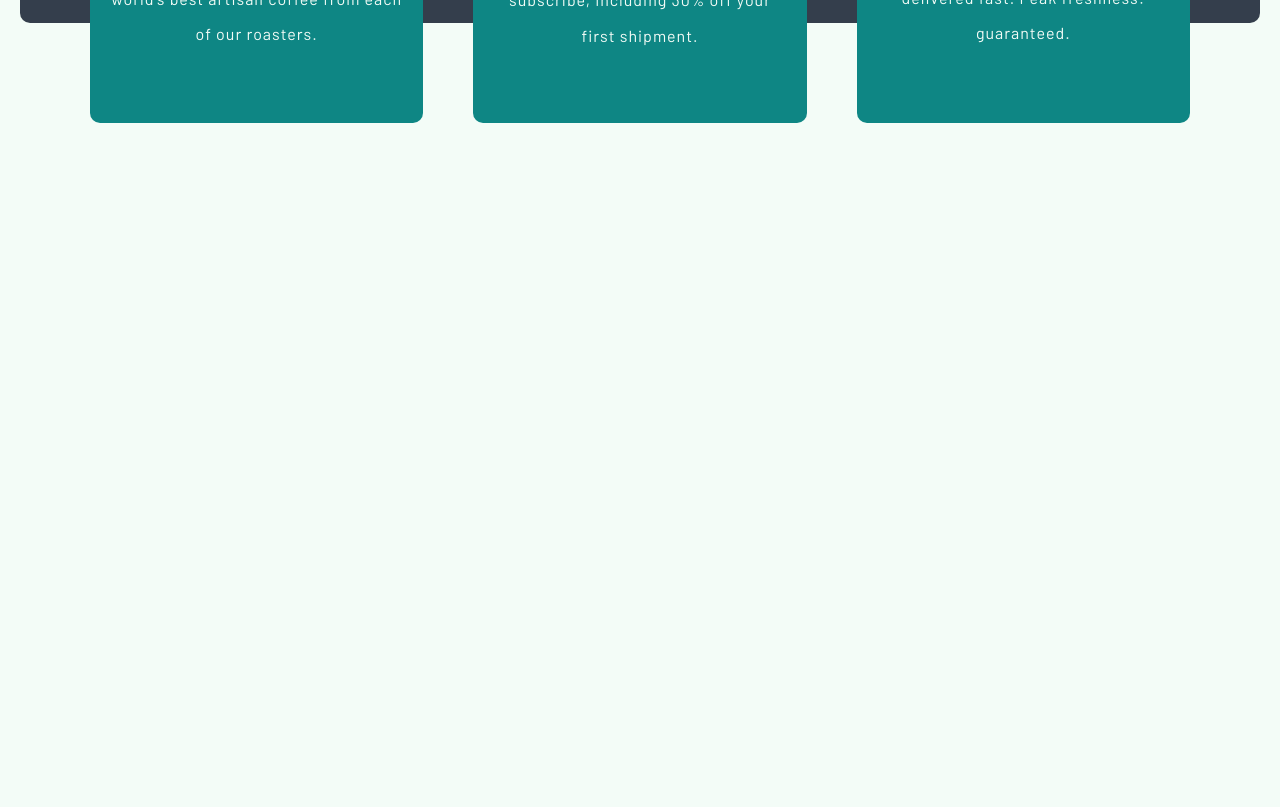
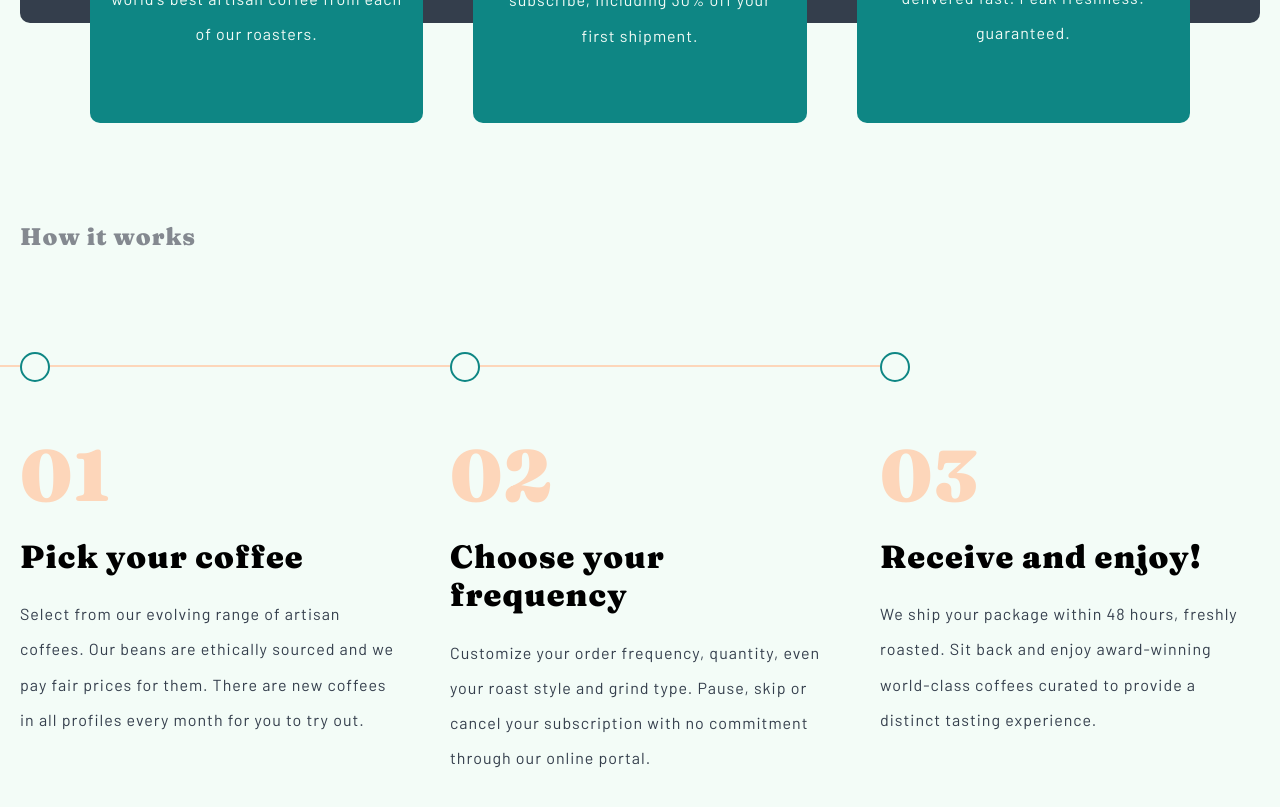
Before and after one commit to habibdev96/FEM-coffeeroasters-subscription-site, a React (Create React App) app: page / in a window 1280 px wide. Shown: the part 2500-3307 px from the top of the page. Before the commit the page ends 2623 px from the top, so only its background shows below. Built offline with nearby package versions, Linux system fonts and the light colour scheme.

Commit message:
created steps section

```diff
--- /dev/null
+++ b/src/components/home/Step.js
@@ -0,0 +1,58 @@
+import styled from 'styled-components';
+import { CardHeading } from '../styledElements/Headings.styled';
+import Paragraph from '../styledElements/Paragraphs.styled';
+import { headingStyles } from '../../abstracts/Mixins';
+
+const StyledArticle = styled.article`
+  position: relative;
+  height: 100%;
+
+  &::before {
+    content: '';
+    position: absolute;
+    top: 3%;
+    left: -100%;
+    z-index: 1;
+    height: 0.2rem;
+    width: 130%;
+    background-color: var(--paleOrange);
+  }
+
+  &:nth-child(3) {
+    &::before {
+      width: 100%;
+    }
+  }
+
+  .circle {
+    position: relative;
+    z-index: 10;
+    height: 3rem;
+    width: 3rem;
+    border-radius: 50%;
+    margin-bottom: 5rem;
+    position: relative;
+    border: 0.2rem solid var(--darkCyan);
+    background-color: var(--lightCream);
+  }
+
+  .number {
+    ${headingStyles}
+    font-size: 7.2rem;
+    margin-bottom: 2rem;
+    color: var(--paleOrange);
+  }
+`;
+
+const Step = ({ number, title, description }) => {
+  return (
+    <StyledArticle>
+      <div className='circle'></div>
+      <h3 className='number'>{number}</h3>
+      <CardHeading>{title}</CardHeading>
+      <Paragraph dark>{description}</Paragraph>
+    </StyledArticle>
+  );
+};
+
+export default Step;
--- /dev/null
+++ b/src/components/home/Steps.js
@@ -0,0 +1,37 @@
+import styled from 'styled-components';
+import { maxWidthLg, sectionSpacingMd } from '../../abstracts/Mixins';
+import { SubHeading } from '../styledElements/Headings.styled';
+import Step from './Step';
+import { useGlobalContext } from '../../context';
+
+const Container = styled.div`
+  ${maxWidthLg}
+  ${sectionSpacingMd}
+
+  .steps {
+    margin-top: 10rem;
+    display: grid;
+    grid-template-columns: repeat(auto-fit, minmax(300px, 1fr));
+    align-items: flex-start;
+    gap: var(--gap);
+  }
+`;
+
+const Steps = () => {
+  const { steps } = useGlobalContext();
+
+  return (
+    <section>
+      <Container>
+        <SubHeading gray>How it works</SubHeading>
+        <div className='steps'>
+          {steps.map((step) => (
+            <Step key={step.id} {...step} />
+          ))}
+        </div>
+      </Container>
+    </section>
+  );
+};
+
+export default Steps;
--- a/src/components/styledElements/Headings.styled.js
+++ b/src/components/styledElements/Headings.styled.js
@@ -27,5 +27,12 @@ export const SubHeading = styled.h3`
   ${headingStyles}
   font-size: 2.4rem;
   color: ${({ dark }) => dark && 'var(--darkGrayBlue)'};
+  color: ${({ gray }) => gray && 'var(--gray)'};
   color: ${({ light }) => light && 'var(--lightCream)'};
 `;
+
+export const CardHeading = styled.h4`
+  ${headingStyles}
+  font-size: 3.2rem;
+  color: ${({ dark }) => dark && 'var(--darkGrayBlue)'};
+`;
--- a/src/context.js
+++ b/src/context.js
@@ -1,5 +1,5 @@
 import React, { useState, useContext } from 'react';
-import { linksData, collectionsData, featuresData } from './data';
+import { linksData, collectionsData, featuresData, stepsData } from './data';
 
 const AppContext = React.createContext();
 
@@ -7,11 +7,14 @@ export const AppProvider = ({ children }) => {
   const [links, setLinks] = useState(linksData);
   const [collections, setCollections] = useState(collectionsData);
   const [features, setFeatures] = useState(featuresData);
+  const [steps, setSteps] = useState(stepsData);
 
   const scrollToTop = () => window.scrollTo(0);
 
   return (
-    <AppContext.Provider value={{ scrollToTop, links, collections, features }}>
+    <AppContext.Provider
+      value={{ scrollToTop, links, collections, features, steps }}
+    >
       {children}
     </AppContext.Provider>
   );
--- a/src/data.js
+++ b/src/data.js
@@ -79,3 +79,27 @@ export const featuresData = [
       'We cover the cost and coffee is delivered fast. Peak freshness: guaranteed.',
   },
 ];
+
+export const stepsData = [
+  {
+    id: 1,
+    number: '01',
+    title: 'Pick your coffee',
+    description:
+      'Select from our evolving range of artisan coffees. Our beans are ethically sourced and we pay fair prices for them. There are new coffees in all profiles every month for you to try out.',
+  },
+  {
+    id: 2,
+    number: '02',
+    title: 'Choose your frequency',
+    description:
+      'Customize your order frequency, quantity, even your roast style and grind type. Pause, skip or cancel your subscription with no commitment through our online portal.',
+  },
+  {
+    id: 3,
+    number: '03',
+    title: 'Receive and enjoy!',
+    description:
+      'We ship your package within 48 hours, freshly roasted. Sit back and enjoy award-winning world-class coffees curated to provide a distinct tasting experience.',
+  },
+];
--- a/src/pages/Home.js
+++ b/src/pages/Home.js
@@ -1,6 +1,7 @@
 import HomeHero from '../components/home/HomeHero';
 import Collections from '../components/home/Collections';
 import Features from '../components/home/Features';
+import Steps from '../components/home/Steps';
 
 const Home = () => {
   return (
@@ -9,6 +10,7 @@ const Home = () => {
       <main>
         <Collections />
         <Features />
+        <Steps />
       </main>
     </>
   );
```
